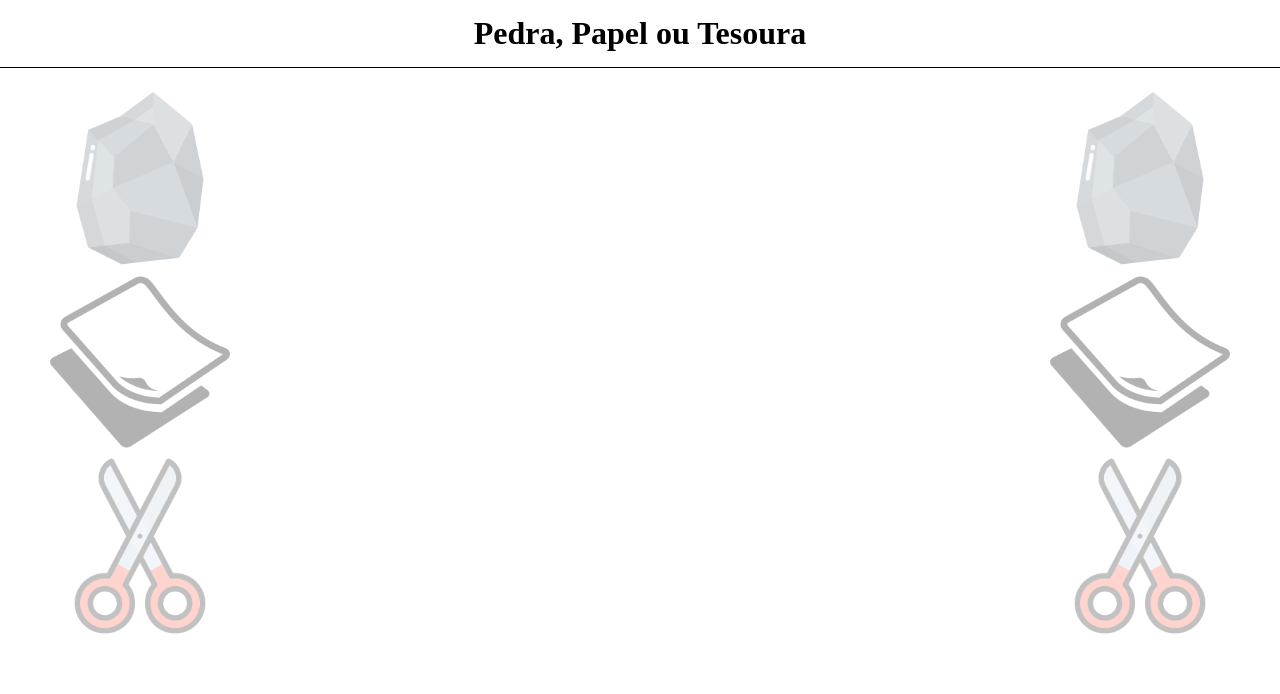
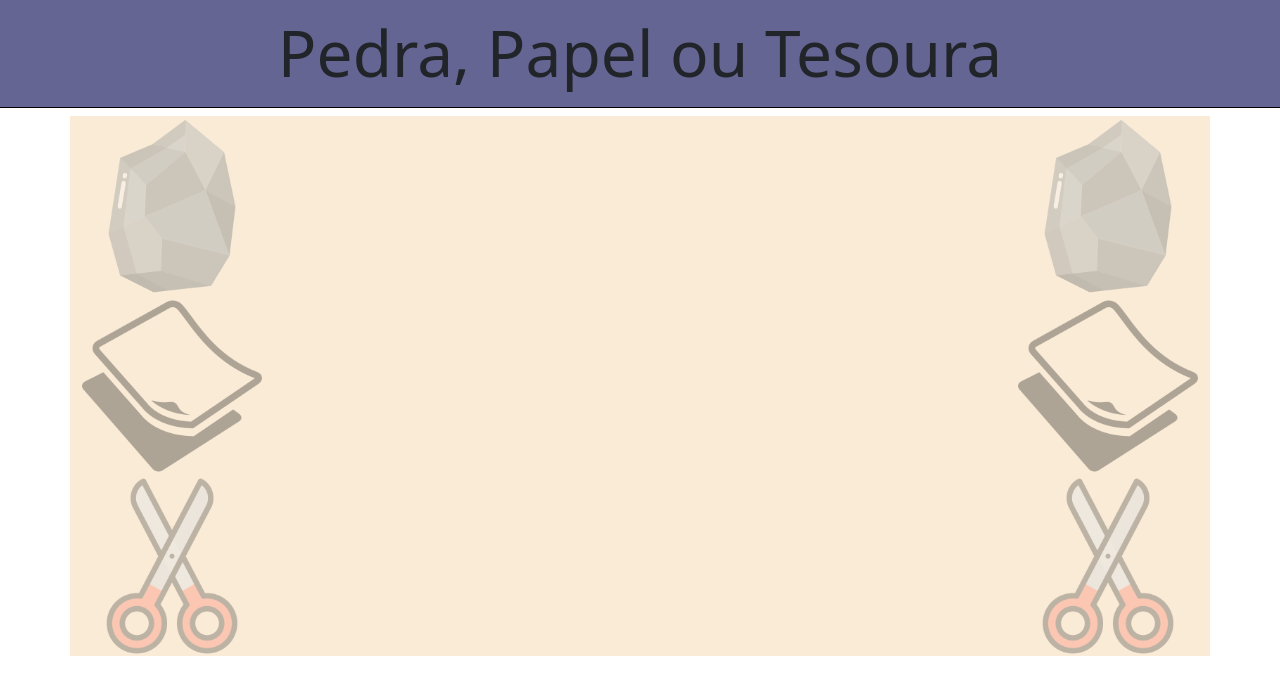
Before and after one commit to Jonathan753/ppt, a plain HTML site: page index.html in a window 1280 px wide. Drawn offline with nearby package versions, Linux system fonts and the light colour scheme.

Commit message:
Alteração no front e adição do Bootstrap

```diff
--- a/index.html
+++ b/index.html
@@ -3,28 +3,40 @@
 
 <head>
     <meta charset="UTF-8">
+    <link href="https://cdn.jsdelivr.net/npm/bootstrap@5.0.2/dist/css/bootstrap.min.css" rel="stylesheet"
+        integrity="sha384-EVSTQN3/azprG1Anm3QDgpJLIm9Nao0Yz1ztcQTwFspd3yD65VohhpuuCOmLASjC" crossorigin="anonymous">
     <link rel="stylesheet" href="style.css">
     <meta name="viewport" content="width=device-width, initial-scale=1.0">
     <title>Mini Game - Jonathan</title>
 </head>
 
 <body>
-    <h1>Pedra, Papel ou Tesoura</h1>
-    <div class="align">
-        <div class="player-options">
-            <div><img opt="pedra" src="pedra.png" alt=""></div>
-            <div><img opt="papel" src="papel.png" alt=""></div>
-            <div><img opt="tesoura" src="tesoura.png" alt=""></div>
+    <h1 class="display-3">Pedra, Papel ou Tesoura</h1>
+    <div class="container" style="background-color:antiquewhite ;">
+        <div class="row">
+            <div class="col">
+                <div class="player-options">
+                    <div><img opt="pedra" src="assets/pedra.png" alt=""></div>
+                    <div><img opt="papel" src="assets/papel.png" alt=""></div>
+                    <div><img opt="tesoura" src="assets/tesoura.png" alt=""></div>
+                </div>
+            </div>
+            <div class="col d-flex justify-content-center">
+                <span class="vencedor align-items-center"></span>
+                <span class="vencedor align-items-center"></span>
+            </div>
+            <div class="col">
+                <div class="enemy-options rounded float-end">
+                    <div><img opt="pedra" src="assets/pedra.png" alt=""></div>
+                    <div><img opt="papel" src="assets/papel.png" alt=""></div>
+                    <div><img opt="tesoura" src="assets/tesoura.png" alt=""></div>
+                </div>
+            </div>
         </div>
-        <div class="vencedor"></div>
-        <div class="enemy-options">
-            <div><img opt="pedra" src="pedra.png" alt=""></div>
-            <div><img opt="papel" src="papel.png" alt=""></div>
-            <div><img opt="tesoura" src="tesoura.png" alt=""></div>
+        <div class="align">
         </div>
     </div>
     <script src="script.js"></script>
 </body>
 
-
 </html>
--- a/style.css
+++ b/style.css
@@ -8,6 +8,7 @@ h1 {
     text-align: center;
     padding: 15px 0;
     border-bottom: 1px solid black;
+    background-color: rgb(101, 101, 147);
 }
 
 .player-options img,
@@ -21,11 +22,11 @@ h1 {
 
 }
 
-.align {
+/* .align {
     padding: 20px 50px;
     display: flex;
     justify-content: space-between;
-}
+} */
 
 .vencedor {
     display: flex;
```
Also changed, not shown: assets/papel.png (renamed from papel.png), assets/pedra.png (renamed from pedra.png), assets/tesoura.png (renamed from tesoura.png).
